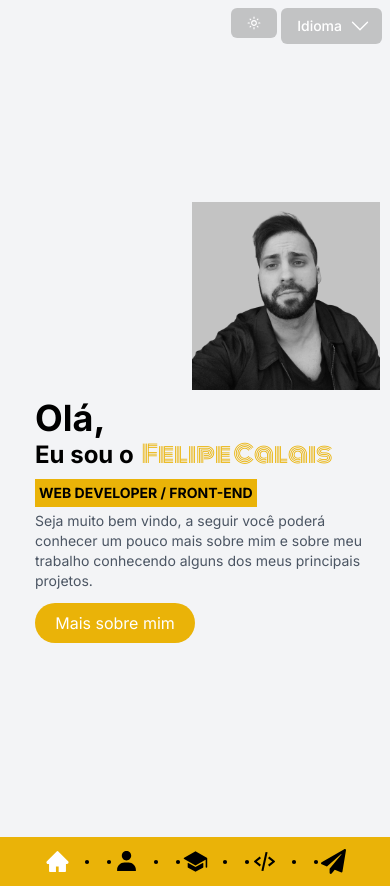
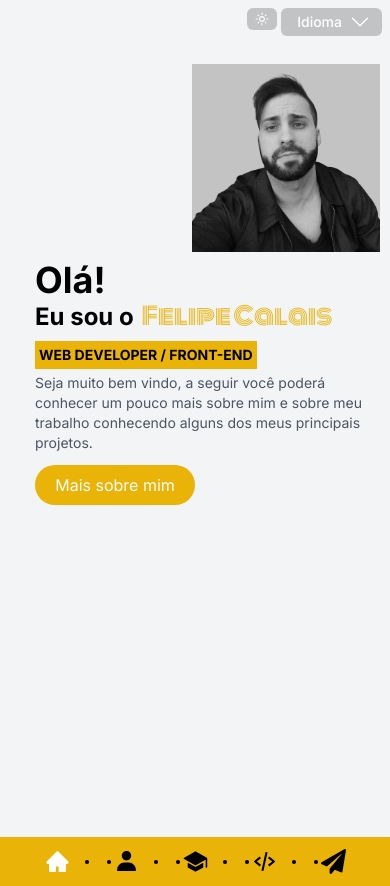
Before and after one commit to calaisfelipe/nextJS, a Next.js app in the folder curriculum/: page / in a window 390 px wide. Built offline with nearby package versions, Linux system fonts and the light colour scheme.

Commit message:
change languages feature implemented

```diff
--- a/curriculum/app/contact/page.tsx
+++ b/curriculum/app/contact/page.tsx
@@ -47,7 +47,7 @@ const ContactPage = () => {
 
 
           </div>
-          <div className="text-4xl font-bold w-full text-center mt-8 uppercase">Obrigado pela visita</div>
+          <div className="text-4xl font-bold w-full text-center mt-8 mb-8 uppercase">Obrigado pela visita</div>
 
 
       </div>
--- a/curriculum/app/layout.tsx
+++ b/curriculum/app/layout.tsx
@@ -4,8 +4,7 @@ import { Inter } from "next/font/google";
 import { Suspense } from "react";
 import Loading from "./loading";
 import Navbar from "@/components/Navbar";
-
-
+import LanguageProvider from '@/context/LanguageProvider';
 
 
 const inter = Inter({ subsets: ["latin"] });
@@ -23,11 +22,12 @@ export default async function RootLayout({
   return (
     <html lang="en">
       <body className={`${inter.className} relative`}>
-
+        <LanguageProvider>
         <Navbar />
         <Suspense fallback={<Loading />}>
         {children}
         </Suspense>
+        </LanguageProvider>
 
       </body>
     </html>
--- a/curriculum/app/page.tsx
+++ b/curriculum/app/page.tsx
@@ -1,11 +1,13 @@
 "use client";
-import React, { useEffect } from "react";
+import React, { useEffect, useContext } from "react";
 import HomeButton from "@/components/HomeButton";
 import SideBar from "@/components/SideBar";
 import ProfilePhoto from "@/public/images/ProfileFoto.png";
 import { Monoton } from "next/font/google";
 import Image from "next/image";
 import { useRouter } from "next/navigation";
+import { LanguageContext } from '@/context/language'
+
 
 const monoton = Monoton({
   subsets: ["latin"],
@@ -13,14 +15,32 @@ const monoton = Monoton({
 });
 
 export default function Home() {
+  const language = useContext(LanguageContext)
   const router = useRouter();
+
+
+  useEffect(() => {
+
+   const getLanguage =  localStorage.getItem('language')
+
+    if(getLanguage === 'EN'){
+     language.dispatch({type: 'CHANGE_LANG'})
+
+    }
+
+    if(!getLanguage){
+      language.dispatch({type: 'RESET'})
+
+    }
+
+  }, [language])
 
 
 
   return (
     <main className="sm:grid  sm:grid-cols-2 flex flex-col h-full w-full relative">
       <SideBar meta="Home" />
-      <div className="flex flex-col justify-center items-center h-screen bg-gray-100 dark:bg-gray-700 dark:text-white">
+      <div className="flex flex-col sm:justify-center sm:pt-0 pt-16 items-center h-screen bg-gray-100 dark:bg-gray-700 dark:text-white">
         <div className="sm:hidden w-full flex justify-end items-center mr-5">
           <Image
             src={ProfilePhoto}
@@ -31,9 +51,9 @@ export default function Home() {
           />
         </div>
         <div className="flex flex-col w-80 sm:w-96 lg:w-auto">
-          <p className="text-4xl font-bold xl:text-4xl ">Olá,</p>
+          <p className="text-4xl font-bold xl:text-4xl ">{language.state === 'EN' ? 'HI THERE!' : 'Olá!'}</p>
           <p className="text-2xl xl:text-5xl font-bold mb-1 ">
-            Eu sou o
+            {language.state === 'EN' ? `I'M` : 'Eu sou o'}
             <span className={`${monoton.className} text-yellow-500 dark:text-blue-400 ml-2 `}>
               Felipe Calais
             </span>
@@ -43,12 +63,11 @@ export default function Home() {
           </div>
 
           <p className="text-sm mt-1 text-bold text-gray-600 dark:text-gray-300 lg:text-lg w-[22rem] sm:w-96">
-            Seja muito bem vindo, a seguir você poderá conhecer um pouco mais
-            sobre mim e sobre meu trabalho conhecendo alguns dos meus principais
-            projetos.
+          {language.state === 'EN' ? 'Welcome, below you will be able to know a little more about me and my work, knowing some of my main projects.' : 'Seja muito bem vindo, a seguir você poderá conhecer um pouco mais sobre mim e sobre meu trabalho conhecendo alguns dos meus principais projetos.'}
+
           </p>
           <HomeButton
-            text="Mais sobre mim"
+            text={language.state === 'EN' ? "More about me":"Mais sobre mim"}
             action={() => router.push("/aboutme")}
           />
         </div>
--- a/curriculum/components/MenuDarkMode.tsx
+++ b/curriculum/components/MenuDarkMode.tsx
@@ -51,7 +51,7 @@ const MenuDarkMode = () => {
     <div className="w-fit">
       <button
         type="button"
-        className="inline-flex w-full justify-center rounded-md bg-black bg-opacity-20 px-4 py-2 text-sm font-medium text-white hover:bg-opacity-30 focus:outline-none focus-visible:ring-2 focus-visible:ring-white focus-visible:ring-opacity-75 cursor-pointer"
+        className="inline-flex w-full justify-center rounded-md bg-black bg-opacity-20 sm:px-4 px-2  sm:py-2 py-1 text-sm font-medium text-white hover:bg-opacity-30 focus:outline-none focus-visible:ring-2 focus-visible:ring-white focus-visible:ring-opacity-75 cursor-pointer"
         onClick={isDarkMode ? lightModeOn : darkModeOn}
       >
         {isDarkMode ? <MdOutlineDarkMode /> : <MdOutlineLightMode />}
--- a/curriculum/components/MenuLang.tsx
+++ b/curriculum/components/MenuLang.tsx
@@ -1,22 +1,44 @@
 "use client";
 import { Menu, Transition } from "@headlessui/react";
-import { Fragment, useState } from "react";
+import { Fragment, useState, useContext } from "react";
 import { BsChevronDown } from "react-icons/bs";
 import Image from "next/image";
 import BR from "@/public/images/flag-brazil.png";
 import USA from "@/public/images/flag-usa.png";
+import { LanguageContext } from "@/context/language";
 
 export default function MenuLang() {
   const [isOpen, setIsOpen] = useState(false);
+  const language = useContext(LanguageContext);
 
+  const languageEn = () => {
+    const getlang = localStorage.getItem("language");
 
+    if (!getlang) {
+      localStorage.setItem("language", "EN");
+      language.dispatch({ type: "CHANGE_LANG" });
+    }
+
+    return;
+  };
+
+  const languageBr = () => {
+    const getlang = localStorage.getItem("language");
+
+    if (getlang) {
+      localStorage.removeItem("language");
+      language.dispatch({ type: "RESET" });
+    }
+
+    return;
+  };
 
   return (
-    <div className="w-fit ">
-      <Menu as="div" className="relative inline-block text-left">
+    <div className="w-fit">
+      <Menu as="div" className="relative inline-block text-left" >
         <div>
           <Menu.Button
-            className="inline-flex w-full justify-center rounded-md bg-black bg-opacity-20 px-4 py-2 text-sm font-medium text-white hover:bg-opacity-30 focus:outline-none focus-visible:ring-2 focus-visible:ring-white focus-visible:ring-opacity-75"
+            className="inline-flex w-full justify-center rounded-md bg-black bg-opacity-20 px-4 sm:py-2 py-1 text-sm font-medium text-white hover:bg-opacity-30 focus:outline-none focus-visible:ring-2 focus-visible:ring-white focus-visible:ring-opacity-75"
             onClick={() => setIsOpen(!isOpen)}
           >
             Idioma
@@ -40,7 +62,7 @@ export default function MenuLang() {
           <Menu.Items className="absolute right-0 mt-2 w-fit origin-top-right divide-y divide-gray-100 rounded-md bg-transparent shadow-lg ring-1 ring-black ring-opacity-5 focus:outline-none">
             <div className="px-1 py-1 flex flex-col gap-1  ">
               <Menu.Item>
-                <button>
+                <button onClick={languageEn}>
                   <Image
                     src={USA}
                     width={36}
@@ -51,7 +73,7 @@ export default function MenuLang() {
                 </button>
               </Menu.Item>
               <Menu.Item>
-                <button>
+                <button onClick={languageBr}>
                   <Image
                     src={BR}
                     width={36}
--- /dev/null
+++ b/curriculum/context/LanguageProvider.tsx
@@ -0,0 +1,16 @@
+'use client'
+import React, { useReducer } from "react";
+import {LanguageContext , initialState, reducer} from './language'
+
+
+const LanguageProvider = ({ children }: { children: React.ReactNode }) => {
+  const [state, dispatch] = useReducer(reducer, initialState);
+
+  return (
+    <LanguageContext.Provider value={{ state, dispatch }}>
+      {children}
+    </LanguageContext.Provider>
+  );
+};
+
+export default LanguageProvider;
--- /dev/null
+++ b/curriculum/context/language.ts
@@ -0,0 +1,25 @@
+import { createContext } from "react";
+
+type initialStateType = string;
+
+export const initialState: initialStateType = "BR";
+
+export const LanguageContext = createContext<{
+  state: initialStateType;
+  dispatch: React.Dispatch<any>;
+}>({
+  state: initialState,
+  dispatch: () => null,
+});
+
+export const reducer = (state: any, action: any) => {
+    switch (action.type) {
+      case "CHANGE_LANG":
+        return "EN";
+      case "RESET":
+        return initialState;
+
+      default:
+        return state;
+    }
+  };
--- a/curriculum/data/projects.ts
+++ b/curriculum/data/projects.ts
@@ -21,7 +21,7 @@ export const projectsFirstRow = [
     thumbnailUrl:
       "https://upload.wikimedia.org/wikipedia/commons/5/5f/Rocketlandpage.png",
     tecnologies: [html5, css, js, reactLogo, tailwind],
-    link: '#'
+    link: 'https://projetos-web-rockets.vercel.app/'
   },
   { title: "Projeto 3", isInBuild: true, link: '#' },
   { title: "Projeto 4", isInBuild: true, link: '#' },
```
Also changed, not shown: curriculum/public/images/designResponsivo.png.
